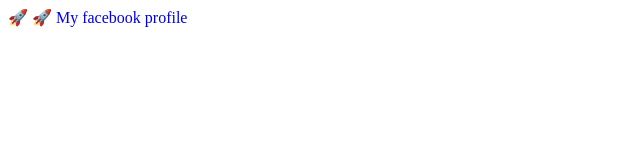
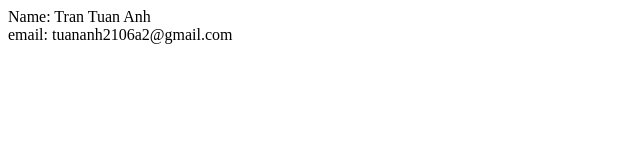
Before and after one commit to zzNuAzz/LinkWeb, a plain HTML site: page index.html in a window 1280 px wide. Shown: the whole page, without its empty margins (0-640 px from the left). Drawn offline with Linux system fonts and the light colour scheme.

Commit message:
Update index.html

```diff
--- a/index.html
+++ b/index.html
@@ -3,10 +3,10 @@
 <head>
     <meta charset="UTF-8">
     <meta name="viewport" content="width=device-width, initial-scale=1.0">
-    <meta http-equiv="X-UA-Compatible" content="ie=edge">
-    <title>Rita-Ryuunosuke Link</title>
+    <title>My profile</title>
 </head>
 <body>
-    <a href="https://www.facebook.com/SoNguyenTo216" style="text-decoration: none"> 🚀 🚀 My facebook profile </a>
+    <div>Name: Tran Tuan Anh</div>
+    <div>email: tuananh2106a2@gmail.com</div>
 </body>
 </html>
```
